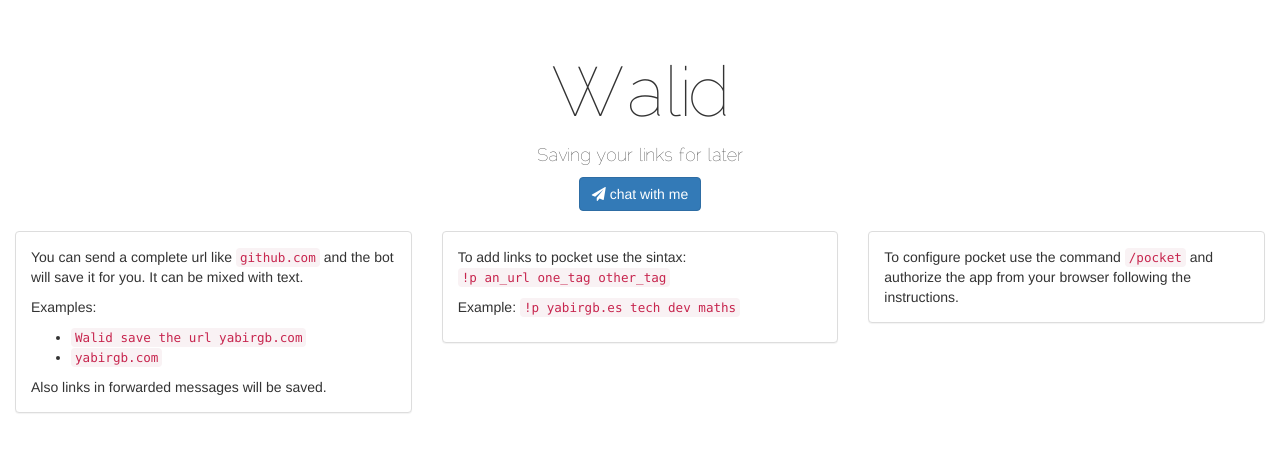
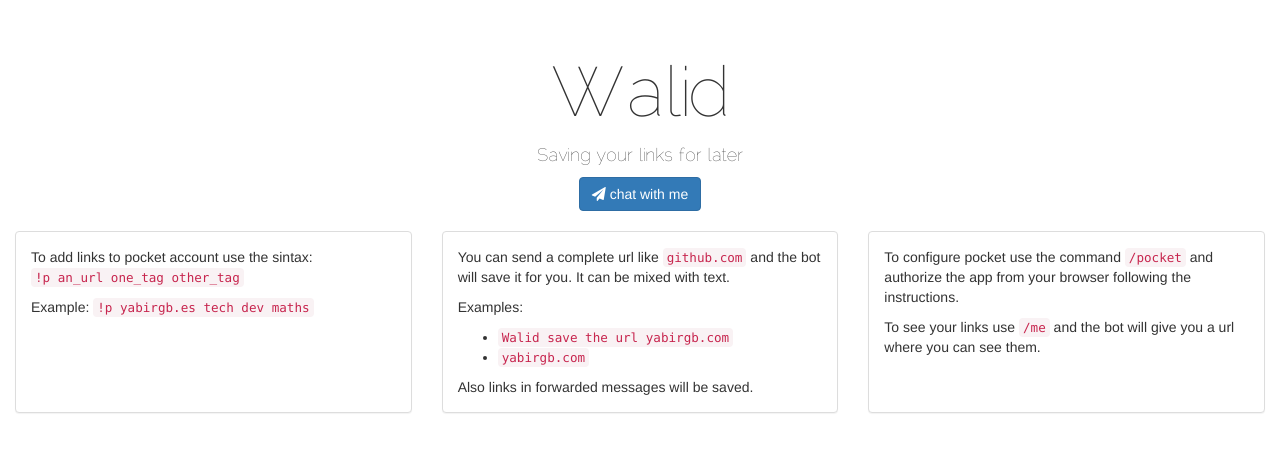
Before and after one commit to yabirgb/Walid, a Flask app: page / in a window 1280 px wide. Shown: the part 52-504 px from the top of the page. Run offline with Flask 2, Linux system fonts and the light colour scheme; parts of the project's set-up code (start-up, migrations or seed data) failed here and were passed over; some libraries are stand-ins or nearby versions; some web fonts are replaced.

Commit message:
Add info

```diff
--- a/pyserver/core/app/templates/base.html
+++ b/pyserver/core/app/templates/base.html
@@ -8,6 +8,7 @@
     <link rel="stylesheet" href="{{ url_for('static', filename='css/main.css') }}" media="screen" title="no title" charset="utf-8">
     <link rel="stylesheet" href="https://maxcdn.bootstrapcdn.com/font-awesome/4.7.0/css/font-awesome.min.css">
     <title>{% block title %}{% endblock %}</title>
+    {% block head %}{% endblock %}
   </head>
   <body>
     <!-- Static navbar -->
--- a/pyserver/core/app/templates/index.html
+++ b/pyserver/core/app/templates/index.html
@@ -3,7 +3,34 @@
 {% block title %}
 {{title}}
 {% endblock %}
+{% block head %}
 
+<style media="screen">
+  .equal {
+    display: -webkit-box;
+    display: -moz-box;
+    display: -ms-flexbox;
+    display: -webkit-flex;
+    display: flex;
+  }
+
+  div[class*='colum'] {
+    flex:1 1 auto;
+    display: flex;
+  }
+  .panel {
+    flex:1 0 100%;
+  }
+  .bot{
+    background-color: #e7e7e7;
+  }
+
+  .human{
+    background-color: #53acd8;
+  }
+</style>
+
+{% endblock %}
 {% block content %}
 
 <div class="container-fluid">
@@ -17,8 +44,20 @@
     </div>
   </div>
   <br>
-  <div class="row">
-    <div class="col-md-4 col-sm-12 text-cetner">
+  <div class="row equal">
+    <div class="col-md-4 colum col-sm-12 text-cetner">
+      <div class="panel panel-default">
+          <div class="panel-body">
+            To add links to pocket account use the sintax:
+
+            <p><code>!p an_url one_tag other_tag </code></p>
+
+            <p>Example: <code>!p yabirgb.es tech dev maths </code></p>
+          </div>
+        </div>
+    </div>
+
+    <div class="col-md-4 colum col-sm-12 text-cetner">
       <div class="panel panel-default">
           <div class="panel-body">
             <p>You can send a complete url like <code>github.com</code> and
@@ -35,22 +74,14 @@
           </div>
         </div>
     </div>
-    <div class="col-md-4 col-sm-12 text-cetner">
+
+    <div class="col-md-4 colum col-sm-12 text-cetner">
       <div class="panel panel-default">
           <div class="panel-body">
-            To add links to pocket use the sintax:
-
-            <p><code>!p an_url one_tag other_tag </code></p>
-
-            <p>Example: <code>!p yabirgb.es tech dev maths </code></p>
-          </div>
-        </div>
-    </div>
-    <div class="col-md-4 col-sm-12 text-cetner">
-      <div class="panel panel-default">
-          <div class="panel-body">
-            To configure pocket use the command <code>/pocket</code> and
-            authorize the app from your browser following the instructions.
+            <p>To configure pocket use the command <code>/pocket</code> and
+            authorize the app from your browser following the instructions.</p>
+            <p>To see your links use <code>/me</code> and the bot will give you
+            a url where you can see them.</p>
           </div>
         </div>
     </div>
```
